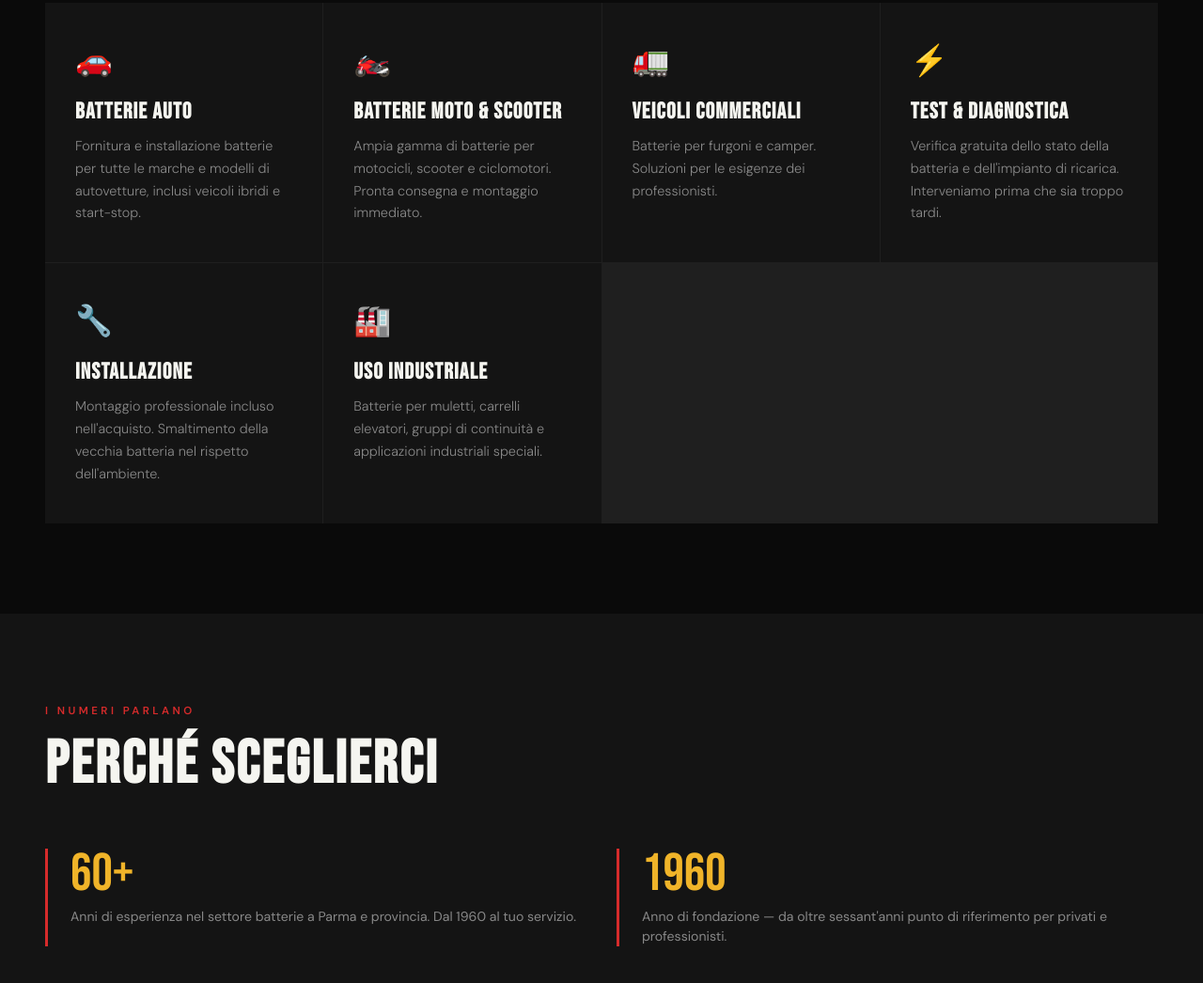
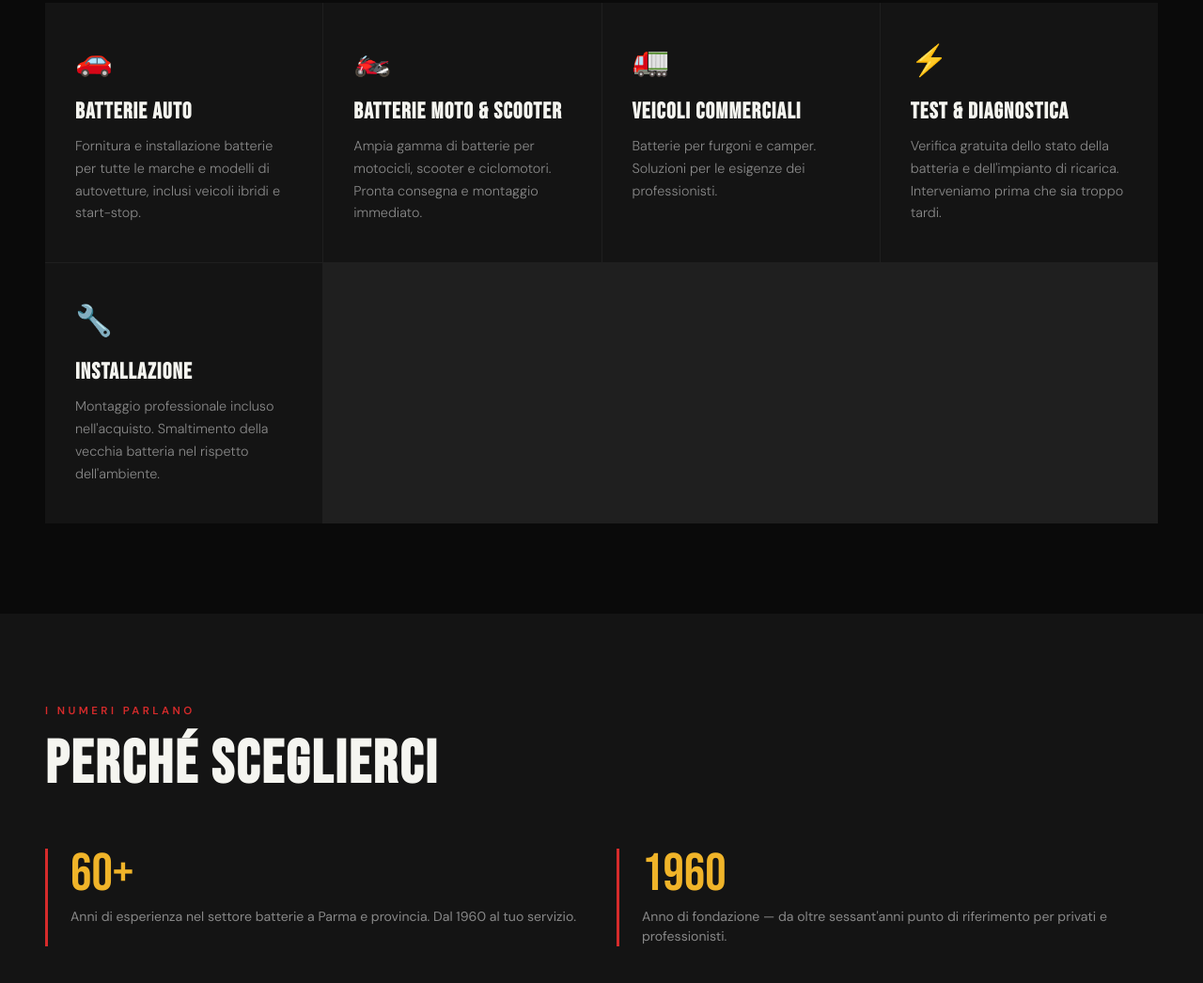
Before and after one commit to Cri010101/pedrona-batterie, a plain HTML site: page index.html in a window 1280 px wide. Shown: the part 1159-2205 px from the top of the page at 94% size. Drawn offline with Linux system fonts and the light colour scheme.

Commit message:
Remove industrial service card from index.html
Removed industrial service card section from HTML.

```diff
--- a/index.html
+++ b/index.html
@@ -327,10 +327,6 @@
       <h3>Installazione</h3>
       <p>Montaggio professionale incluso nell'acquisto. Smaltimento della vecchia batteria nel rispetto dell'ambiente.</p>
     </div>
-    <div class="service-card">
-      <div class="service-icon">🏭</div>
-      <h3>Uso Industriale</h3>
-      <p>Batterie per muletti, carrelli elevatori, gruppi di continuità e applicazioni industriali speciali.</p>
     </div>
   </div>
 </section>
```
